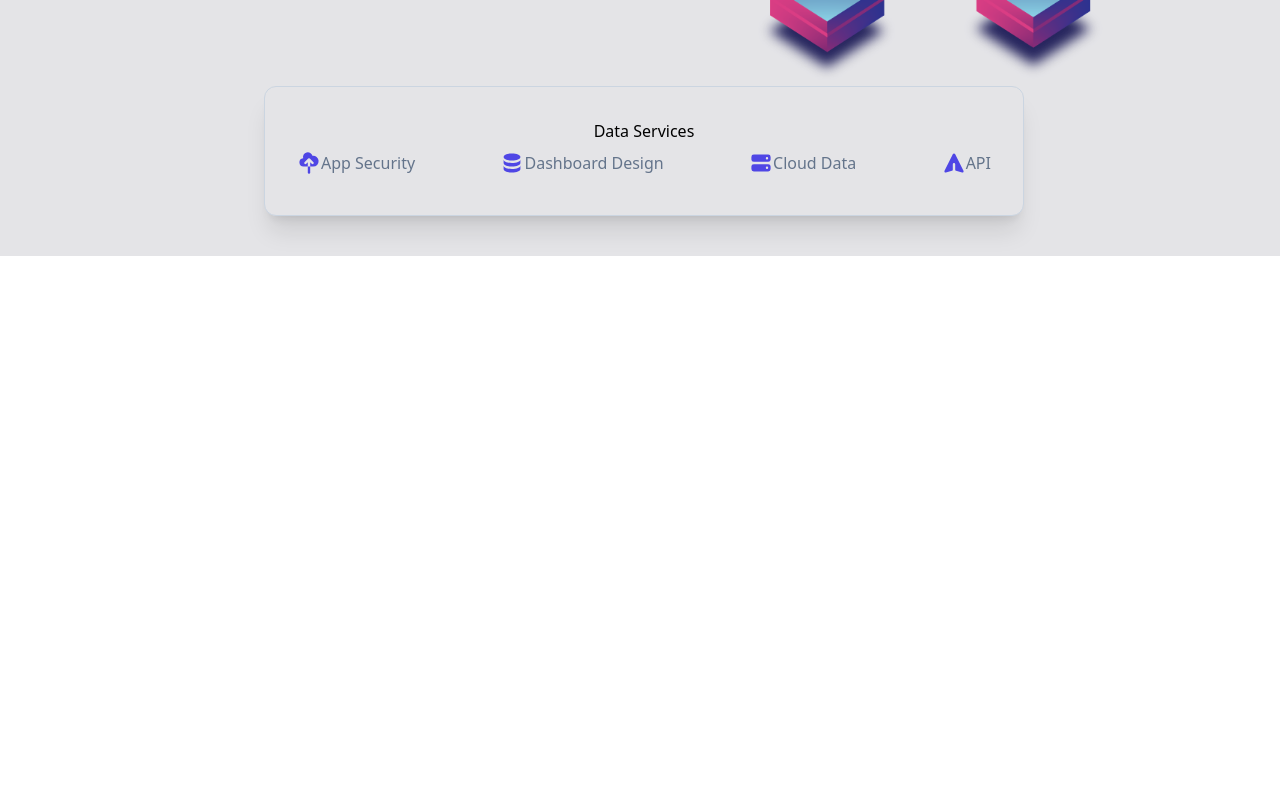
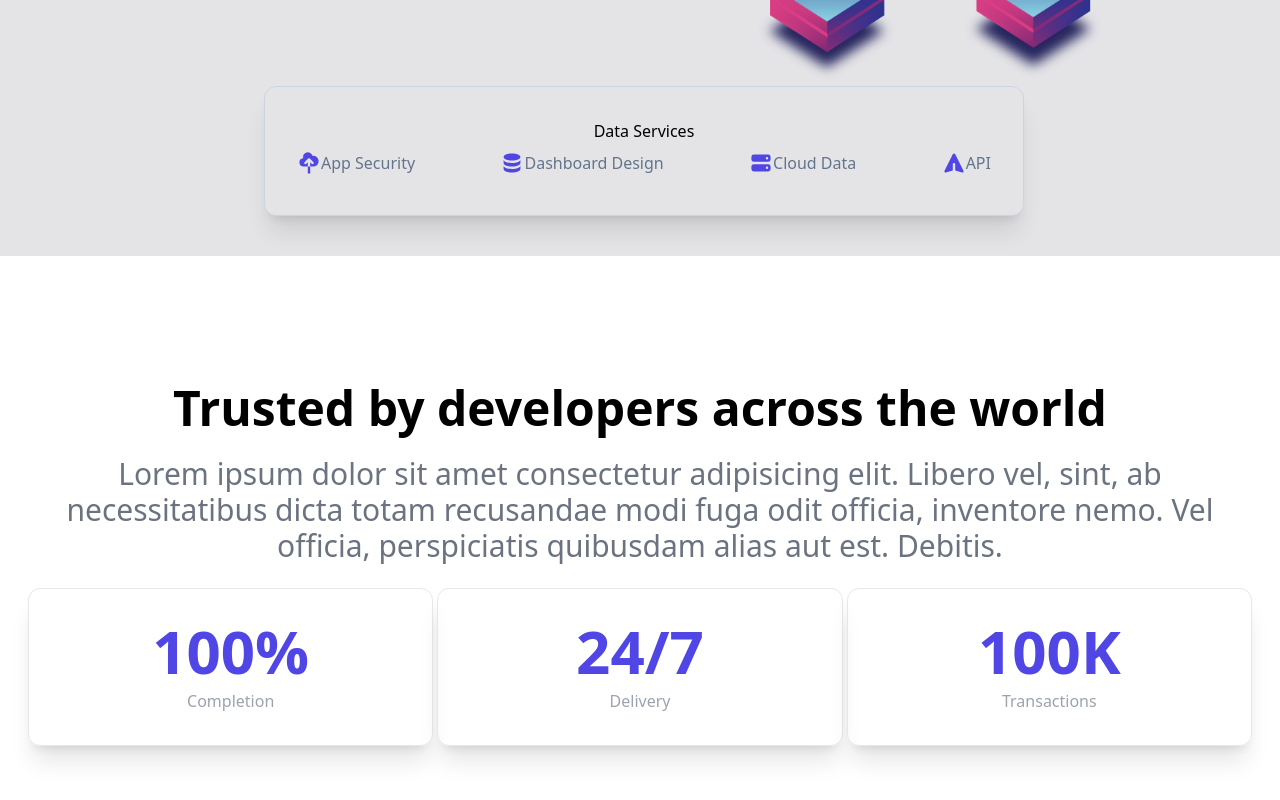
Before and after one commit to byKriz/tailwind-tutorial, a React (Vite) app: page / in a window 1280 px wide. Shown: the part 624-1424 px from the top of the page. Before the commit the page ends 880 px from the top, so only its background shows below. Built offline with nearby package versions, Linux system fonts and the light colour scheme.

Commit message:
aplicando el componente about

```diff
--- a/src/App.jsx
+++ b/src/App.jsx
@@ -1,4 +1,5 @@
 import "./App.css";
+import { About } from "./components/About";
 import { Hero } from "./components/Hero";
 import { NavBar } from "./components/NavBar";
 
@@ -7,6 +8,7 @@ function App() {
     <>
       <NavBar />
       <Hero />
+      <About />
     </>
   );
 }
```
